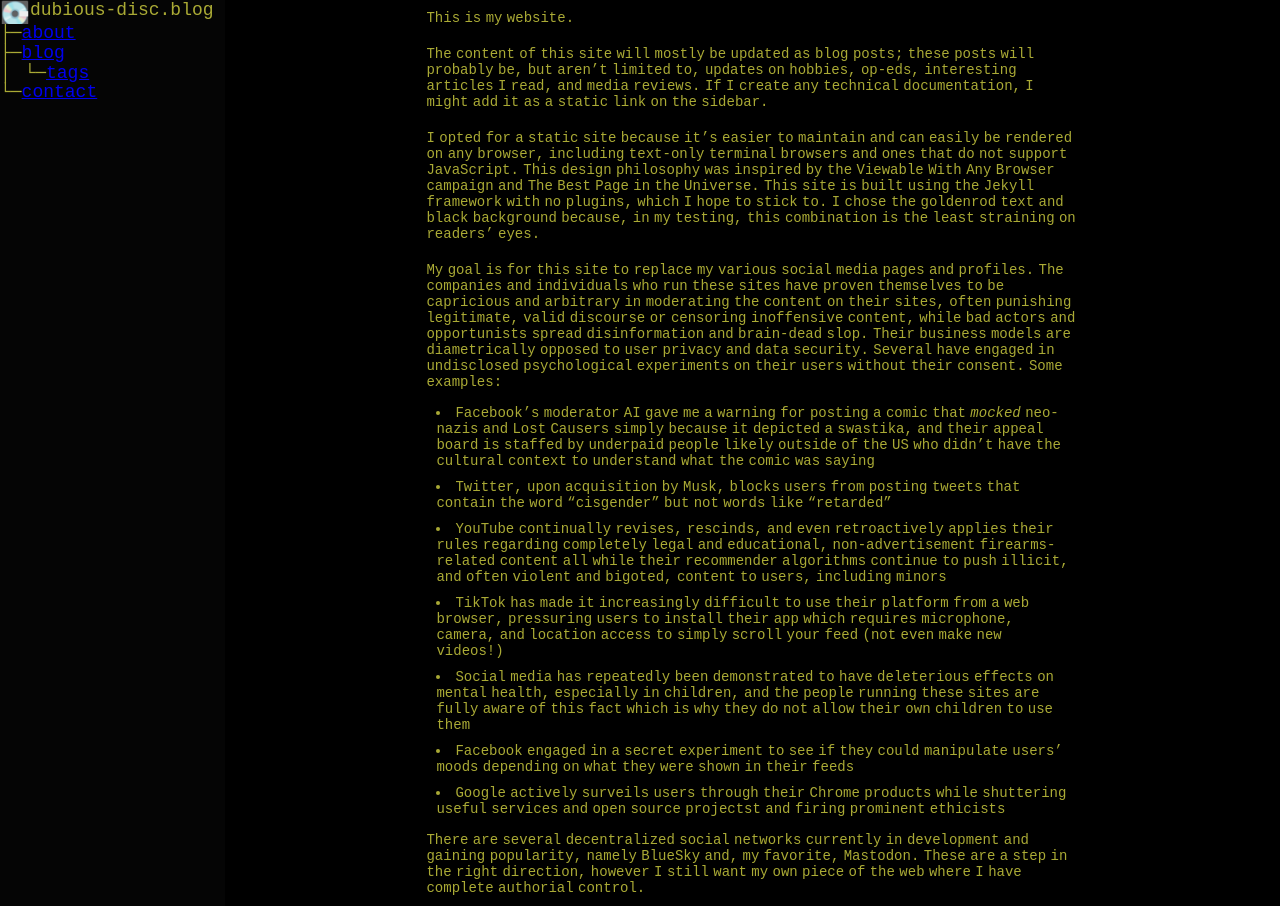
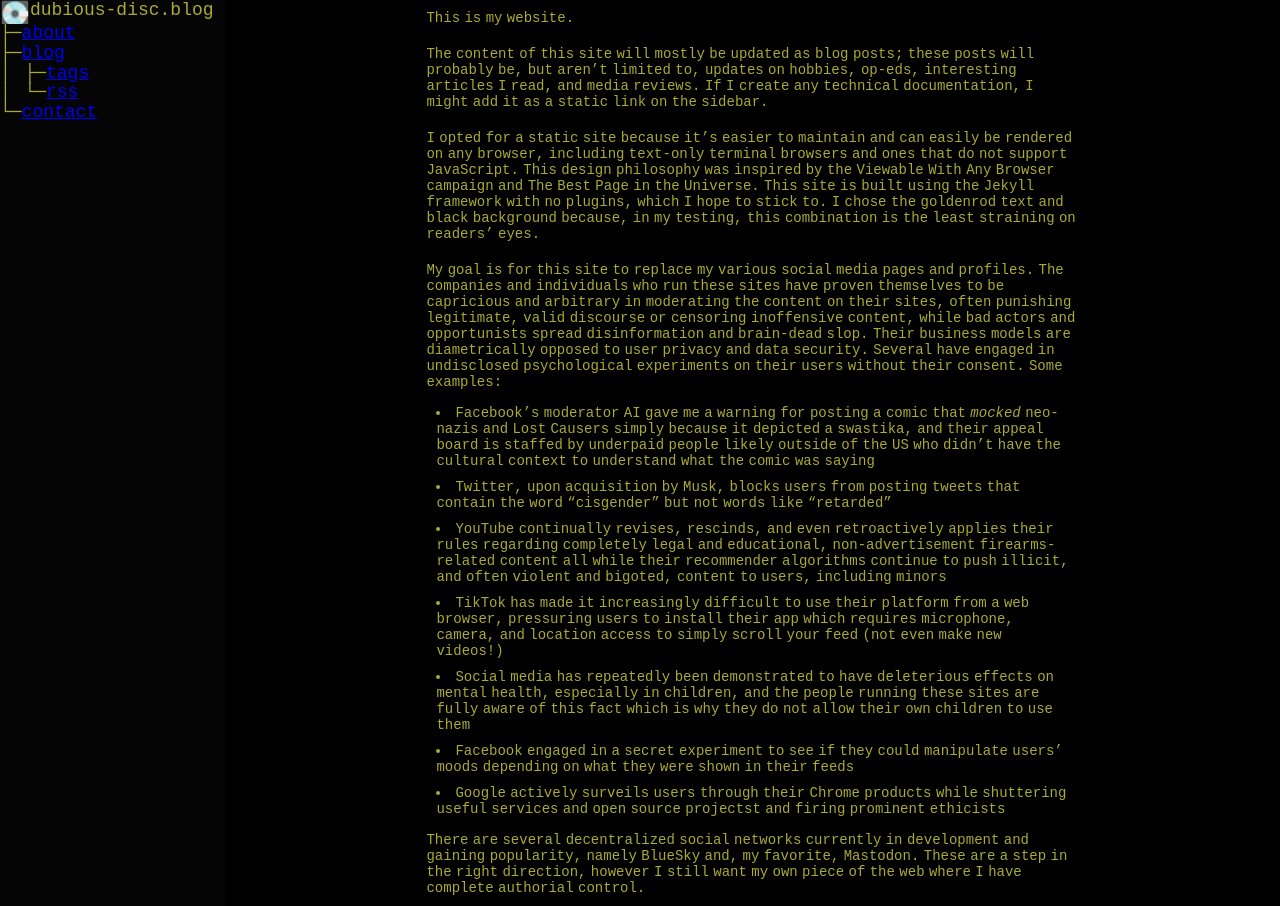
Before and after one commit to paranoid-porygon/paranoid-porygon.github.io, a Jekyll site: the page built from _pages/about.markdown, in a window 1280 px wide. Built offline with Jekyll 4.4.1, drawn with Linux system fonts in a browser that asks for light colours.

Commit message:
added rss

```diff
--- a/_layouts/default.html
+++ b/_layouts/default.html
@@ -4,6 +4,7 @@
     <meta charset="UTF-8">
     <meta name="viewport" content="width=device-width, initial-scale=1.0">
     <link rel="stylesheet" type="text/css" href="/assets/styles/main.css">
+    <link rel="alternate" type="application/rss+xml" href="{{ site.url }}/feed.xml">
     <title>{{ site.title }}{% if page.title != "Home" %}/{{page.title}}{% endif %}</title>
 </head>
 <body>
@@ -16,7 +17,8 @@
   <!--&nbsp;&nbsp;├<li><a href="/" {% if page.title == "Home" %}class="active-page"{% endif %}>/</a></li> -->
       ├─<a href="/about" {% if page.title == "About" %}class="active-page"{% endif %}>about</a><br>
       ├─<a href="/blog" {% if page.title == "blog" %}class="active-page"{% endif %}>blog</a><br>
-      │&nbsp;&nbsp;└─<a href="/blog/tags" {% if page.title == "tags" %}class="active-page"{% endif %}>tags</a><br>
+      │&nbsp;&nbsp;├─<a href="/blog/tags" {% if page.title == "tags" %}class="active-page"{% endif %}>tags</a><br>
+      │&nbsp;&nbsp;└─<a href="{{ site.url }}/feed.xml" target="_blank" rel="noopener noreferrer">rss</a><br>
       └─<a href="/contact" {% if page.title == "Contact" %}class="active-page"{% endif %}>contact</a>
     </div>
   </div><!--nav-wrapper end-->
```
